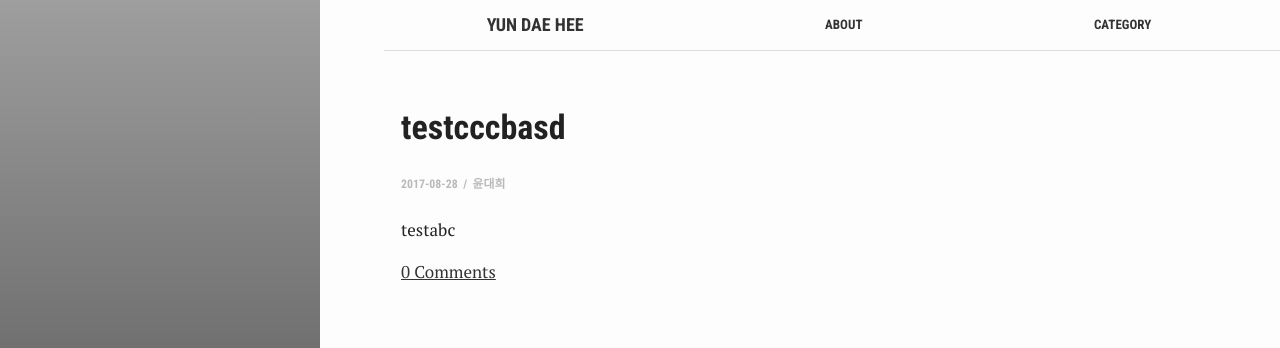
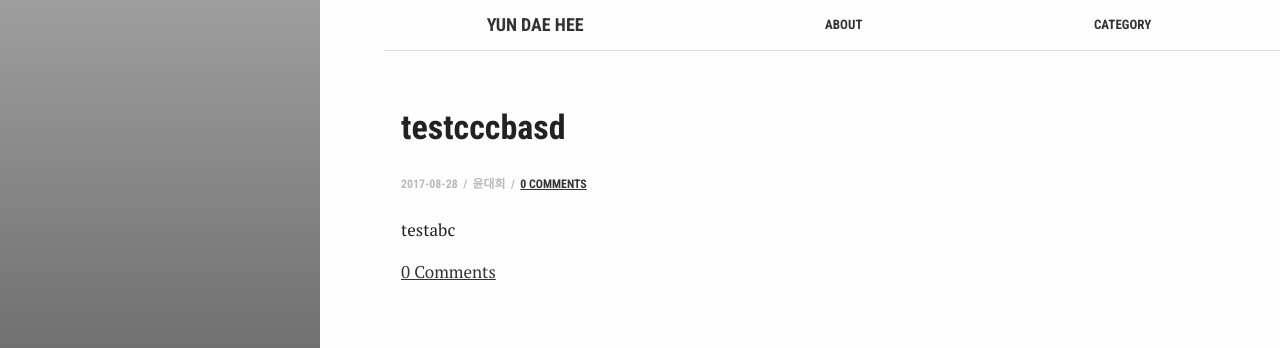
Before and after one commit to test076923/076923.github.io, a Jekyll site: the page built from _posts/2017-08-30-test.md, in a window 1280 px wide. Shown: the top 348 px of the page. Built offline with Jekyll 4.4.1, drawn with Linux system fonts in a browser that asks for light colours; comment, search, counter and statistics services are not loaded.

Commit message:
Update post.html

```diff
--- a/_layouts/post.html
+++ b/_layouts/post.html
@@ -12,6 +12,9 @@ layout: default
       &nbsp;/&nbsp;
       <span>{{ page.author }}</span>
     {% endif %}
+    &nbsp;/&nbsp;
+    <a href="{{ post.url }}#disqus_thread" data-disqus-identifier="{{ page.id }}">0 Comments</a>
+
   </p>
 
   <div class="post-content">
```
